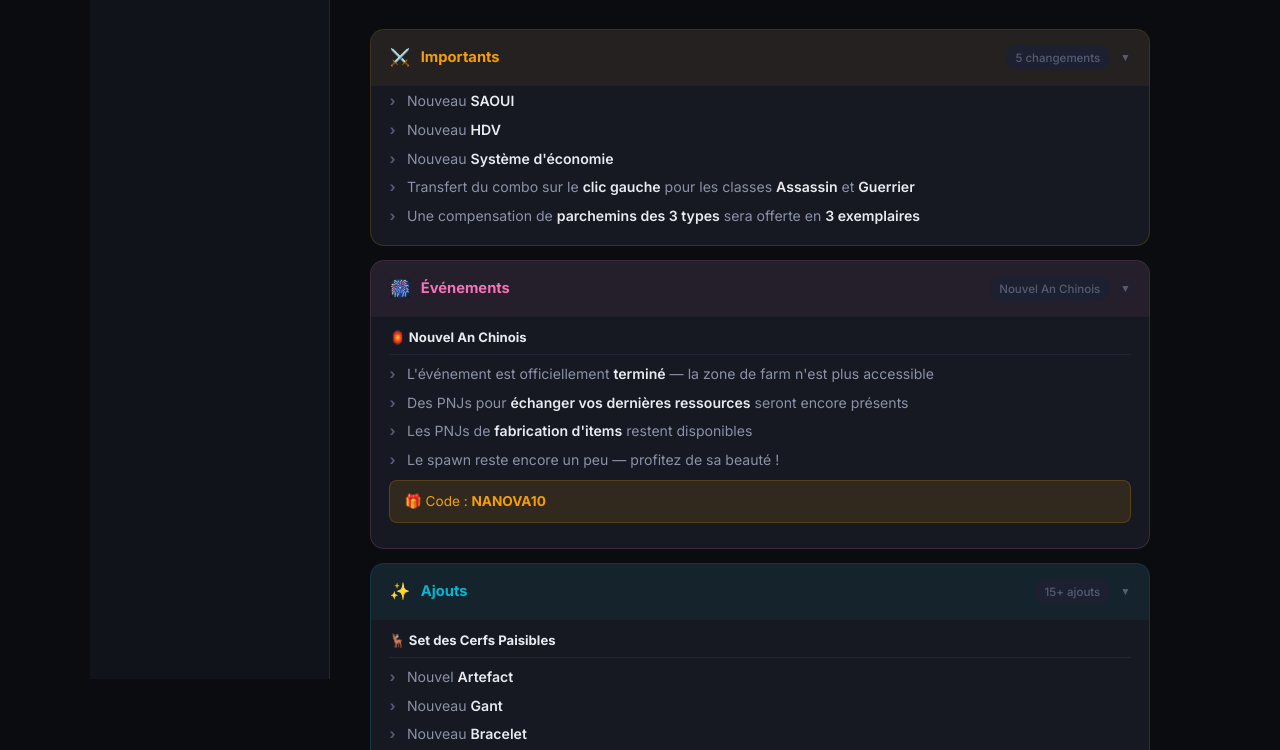
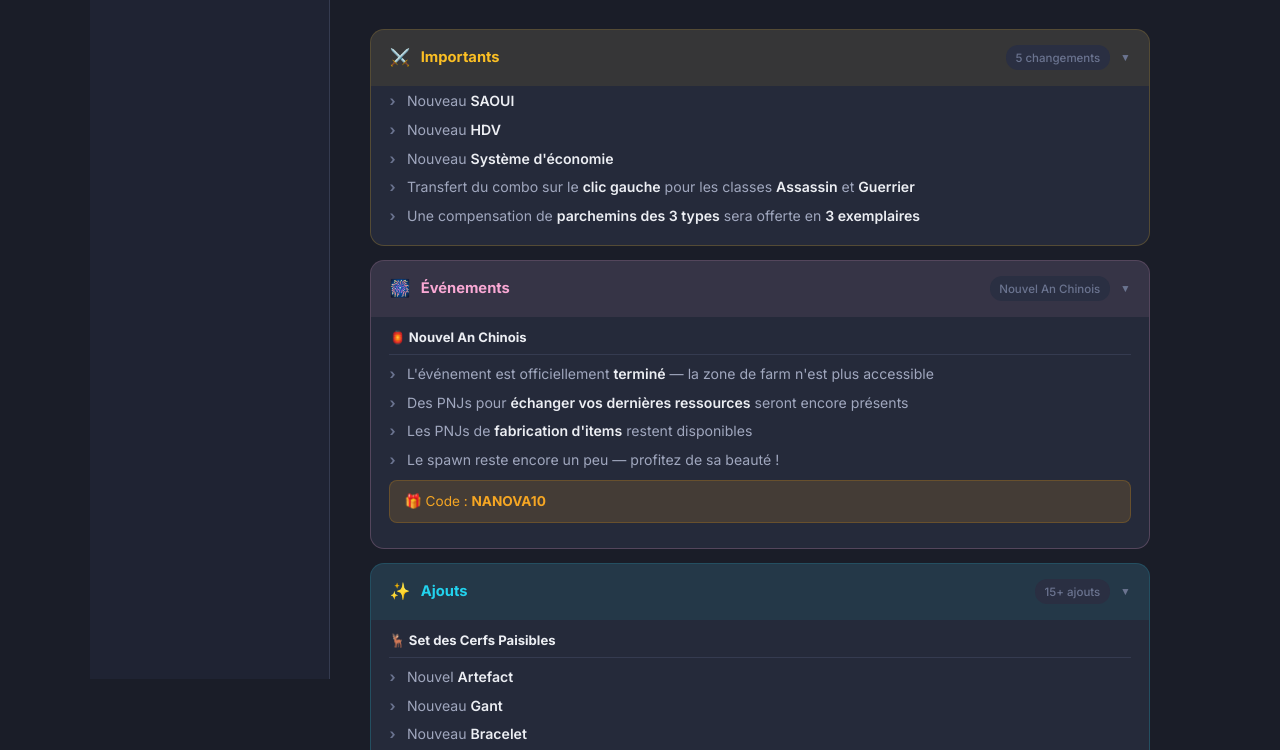
Before and after one commit to SAOFR-DEV/changelogs, a plain HTML site: page index.html in a window 1280 px wide. Shown: the part 358-1108 px from the top of the page. Drawn offline with Linux system fonts and the light colour scheme.

Commit message:
update ui

```diff
--- a/index.html
+++ b/index.html
@@ -8,43 +8,43 @@
   @import url('https://fonts.googleapis.com/css2?family=Inter:wght@400;500;600;700;800&family=JetBrains+Mono:wght@400;500&display=swap');
 
   :root {
-    --bg-primary: #0a0c10;
-    --bg-secondary: #11131a;
-    --bg-card: #161922;
-    --bg-card-hover: #1a1e29;
-    --bg-code: #1c2030;
-    --border: #222736;
-    --border-light: #2a3045;
-    --text-primary: #e8eaf0;
-    --text-secondary: #8b92a8;
-    --text-muted: #555d75;
-    --accent: #f59e0b;
-    --accent-dim: #b47508;
-    --accent-glow: rgba(245, 158, 11, 0.12);
-    --buff: #22c55e;
-    --buff-bg: rgba(34, 197, 94, 0.06);
-    --buff-border: rgba(34, 197, 94, 0.18);
-    --nerf: #ef4444;
-    --nerf-bg: rgba(239, 68, 68, 0.06);
-    --nerf-border: rgba(239, 68, 68, 0.18);
-    --fix: #3b82f6;
-    --fix-bg: rgba(59, 130, 246, 0.06);
-    --fix-border: rgba(59, 130, 246, 0.18);
-    --adjust: #a855f7;
-    --adjust-bg: rgba(168, 85, 247, 0.06);
-    --adjust-border: rgba(168, 85, 247, 0.18);
-    --add: #06b6d4;
-    --add-bg: rgba(6, 182, 212, 0.06);
-    --add-border: rgba(6, 182, 212, 0.18);
-    --event: #f472b6;
-    --event-bg: rgba(244, 114, 182, 0.06);
-    --event-border: rgba(244, 114, 182, 0.18);
-    --important: #f59e0b;
-    --important-bg: rgba(245, 158, 11, 0.06);
-    --important-border: rgba(245, 158, 11, 0.18);
-    --staff: #64748b;
-    --staff-bg: rgba(100, 116, 139, 0.06);
-    --staff-border: rgba(100, 116, 139, 0.18);
+    --bg-primary: #1a1d28;
+    --bg-secondary: #1f2333;
+    --bg-card: #252a3a;
+    --bg-card-hover: #2c3248;
+    --bg-code: #2a2f42;
+    --border: #353b50;
+    --border-light: #414862;
+    --text-primary: #eceef3;
+    --text-secondary: #a0a7be;
+    --text-muted: #6b7490;
+    --accent: #f5a623;
+    --accent-dim: #c4841a;
+    --accent-glow: rgba(245, 166, 35, 0.15);
+    --buff: #34d399;
+    --buff-bg: rgba(52, 211, 153, 0.08);
+    --buff-border: rgba(52, 211, 153, 0.22);
+    --nerf: #f87171;
+    --nerf-bg: rgba(248, 113, 113, 0.08);
+    --nerf-border: rgba(248, 113, 113, 0.22);
+    --fix: #60a5fa;
+    --fix-bg: rgba(96, 165, 250, 0.08);
+    --fix-border: rgba(96, 165, 250, 0.22);
+    --adjust: #c084fc;
+    --adjust-bg: rgba(192, 132, 252, 0.08);
+    --adjust-border: rgba(192, 132, 252, 0.22);
+    --add: #22d3ee;
+    --add-bg: rgba(34, 211, 238, 0.08);
+    --add-border: rgba(34, 211, 238, 0.22);
+    --event: #f9a8d4;
+    --event-bg: rgba(249, 168, 212, 0.08);
+    --event-border: rgba(249, 168, 212, 0.22);
+    --important: #fbbf24;
+    --important-bg: rgba(251, 191, 36, 0.08);
+    --important-border: rgba(251, 191, 36, 0.22);
+    --staff: #94a3b8;
+    --staff-bg: rgba(148, 163, 184, 0.08);
+    --staff-border: rgba(148, 163, 184, 0.22);
     --radius: 14px;
     --radius-sm: 8px;
   }
@@ -387,7 +387,7 @@
     font-size: 0.85rem;
     line-height: 1.65;
     border-radius: 0 var(--radius-sm) var(--radius-sm) 0;
-    background: rgba(255,255,255,0.01);
+    background: rgba(255,255,255,0.03);
   }
   .staff-note .name {
     font-weight: 700;
```
